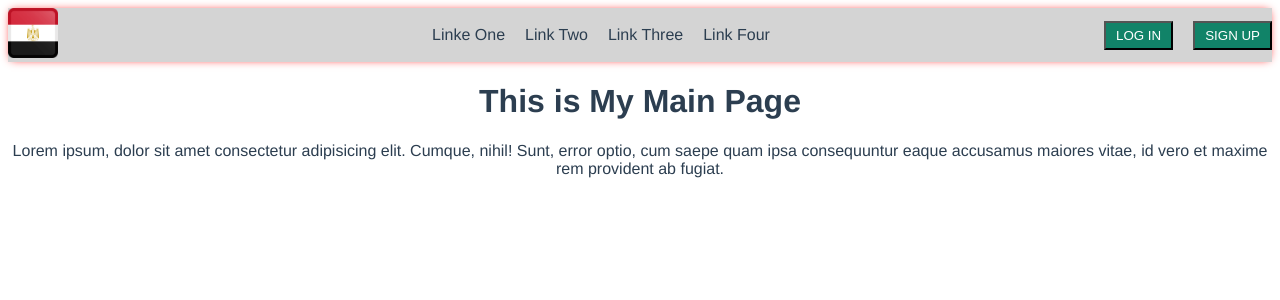
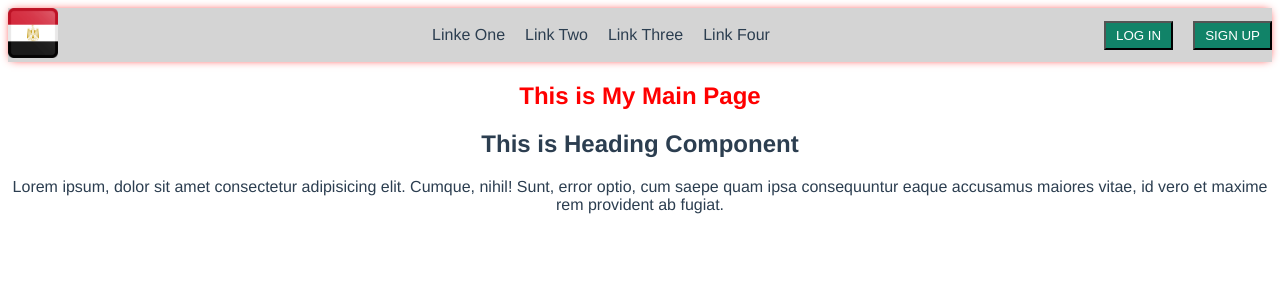
Before and after one commit to TorpedoDev/vuejs-course, a Vue app in the folder first-cli-project/: page /#/ in a window 1280 px wide. Shown: the top 300 px of the page. Built offline with nearby package versions, Linux system fonts and the light colour scheme.

Commit message:
Use scoped keyword to apply style at the elements of current page only

```diff
--- /dev/null
+++ b/first-cli-project/src/components/MyHeading.vue
@@ -0,0 +1,5 @@
+<template>
+  <div class="heading">
+    <h2>This is Heading Component</h2>
+  </div>
+</template>
--- a/first-cli-project/src/views/myMain.vue
+++ b/first-cli-project/src/views/myMain.vue
@@ -1,6 +1,7 @@
 <template>
   <div class="my-main">
-    <h1>This is My Main Page</h1>
+    <h2>This is My Main Page</h2>
+    <my-heading></my-heading>
     <p>
       Lorem ipsum, dolor sit amet consectetur adipisicing elit. Cumque, nihil!
       Sunt, error optio, cum saepe quam ipsa consequuntur eaque accusamus
@@ -10,7 +11,18 @@
 </template>
 
 <script>
+import MyHeading from "@/components/MyHeading.vue";
 export default {
   name: "MyMain",
+  components: {
+    MyHeading,
+  },
 };
 </script>
+
+<!-- We use "scoped" key work in style tage to make style only applied to the elements of current page -->
+<style scoped>
+h2 {
+  color: red;
+}
+</style>
```
